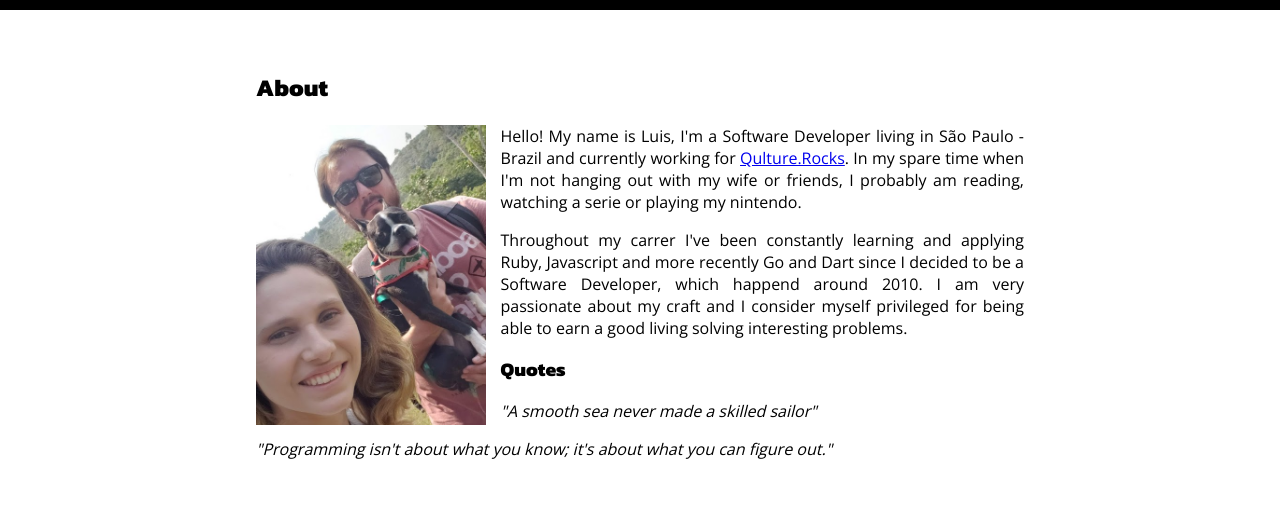
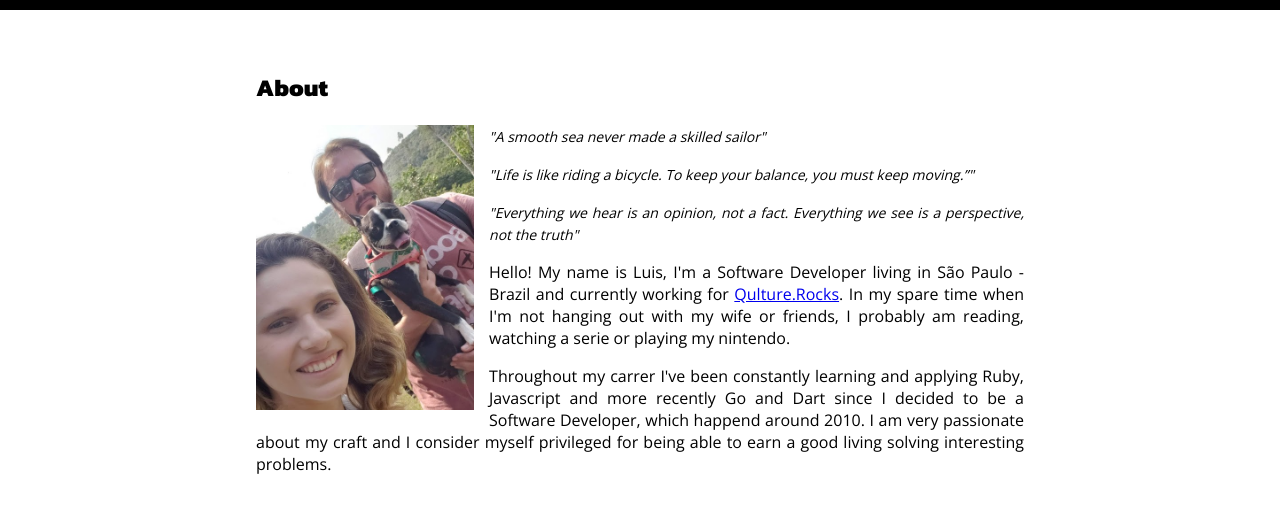
Before and after one commit to lfv89/lfv89.github.io, a Jekyll site: the page built from _pages/about.html, in a window 1280 px wide. Shown: the top 513 px of the page. Built offline with Jekyll 4.4.1, drawn with Linux system fonts in a browser that asks for light colours.

Commit message:
Update about

```diff
--- a/_pages/about.html
+++ b/_pages/about.html
@@ -8,12 +8,12 @@ permalink: about.html
 
 <img src="/assets/family.png"/>
 
+<p><em>"A smooth sea never made a skilled sailor"</em></p>
+
+<p><em>"Life is like riding a bicycle. To keep your balance, you must keep moving.”"</em></p>
+
+<p><em>"Everything we hear is an opinion, not a fact. Everything we see is a perspective, not the truth"</em></p>
+
 <p>Hello! My name is Luis, I'm a {{ site.me.occupation }} living in {{ site.me.location }} and currently working for <a href="{{ site.employer.url }}">{{ site.employer.name }}</a></i>. In my spare time when I'm not hanging out with my wife or friends, I probably am reading, watching a serie or playing my nintendo.</p>
 
 <p>Throughout my carrer I've been constantly learning and applying Ruby, Javascript and more recently Go and Dart since I decided to be a {{ site.me.occupation }}, which happend around 2010. I am very passionate about my craft and I consider myself privileged for being able to earn a good living solving interesting problems.</p>
-
-<h2>Quotes</h2>
-
-<p><em>"A smooth sea never made a skilled sailor"</em></p>
-
-<p><em>"Programming isn't about what you know; it's about what you can figure out."</em></p>
--- a/assets/css/about.css
+++ b/assets/css/about.css
@@ -1,8 +1,12 @@
+em {
+  font-size: 14px;
+}
+
 img {
   float: left;
-  height: 300px;
+  height: 285px;
   margin-right: 15px;
-  margin-bottom: 10px
+  margin-bottom: 10px;
 }
 
 section {
```
